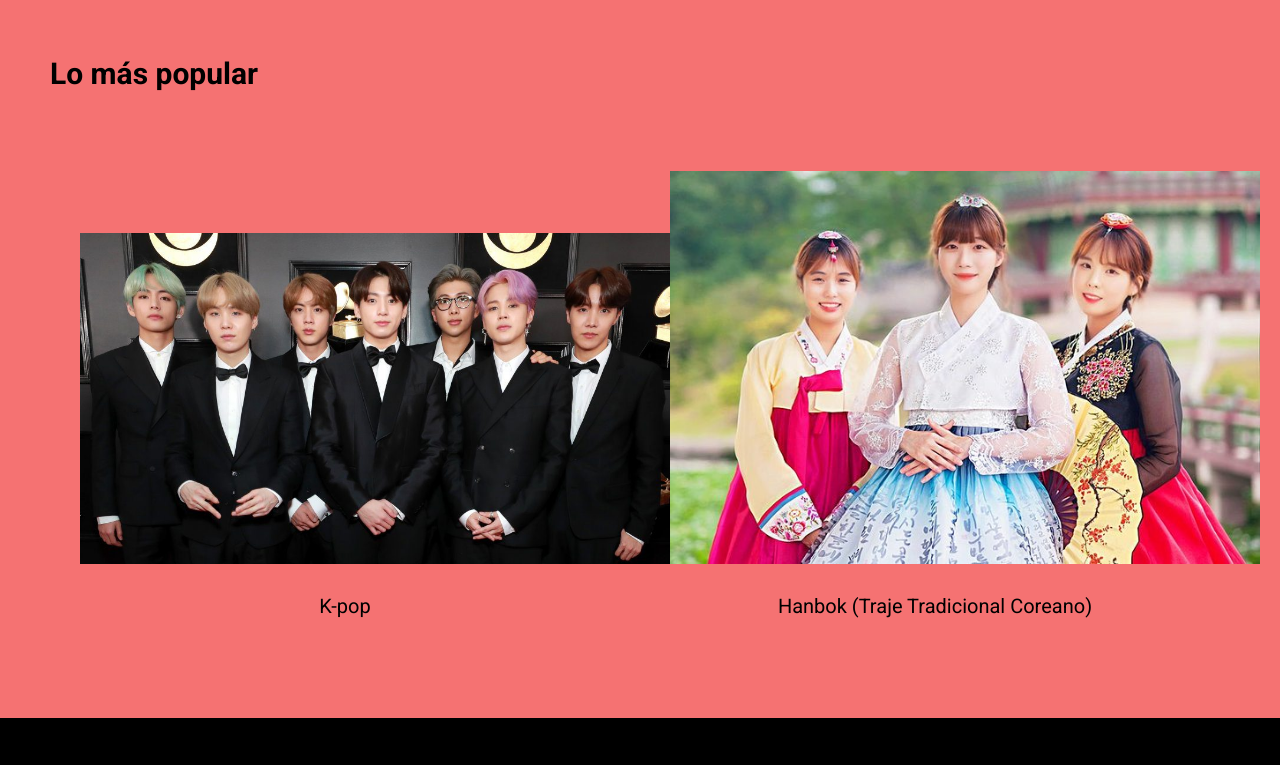
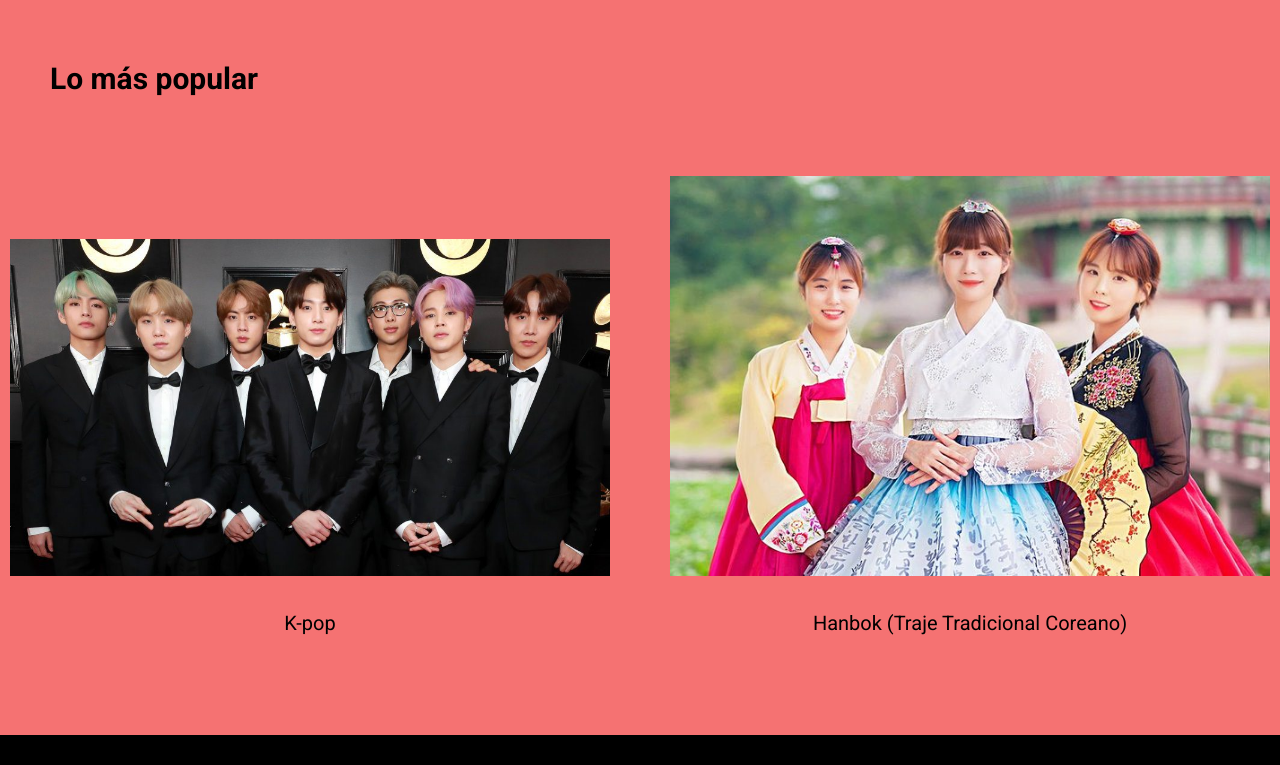
Before and after one commit to SofiOchoaMirotti/CoreaFan, a plain HTML site: page index.html in a window 1280 px wide. Shown: the part 843-1608 px from the top of the page. Drawn offline with Linux system fonts and the light colour scheme.

Commit message:
corrigiendo

```diff
--- a/Style/style.css
+++ b/Style/style.css
@@ -7,16 +7,9 @@
 
 body {
   background-color: rgb(245, 114, 114);
-  overflow-x: hidden;
 }
 body header {
   background-color: rgb(32, 66, 139);
-}
-
-img, video {
-  max-width: 100%;
-  height: auto;
-  display: block;
 }
 
 /*-------------------Header--------------------*/
```
